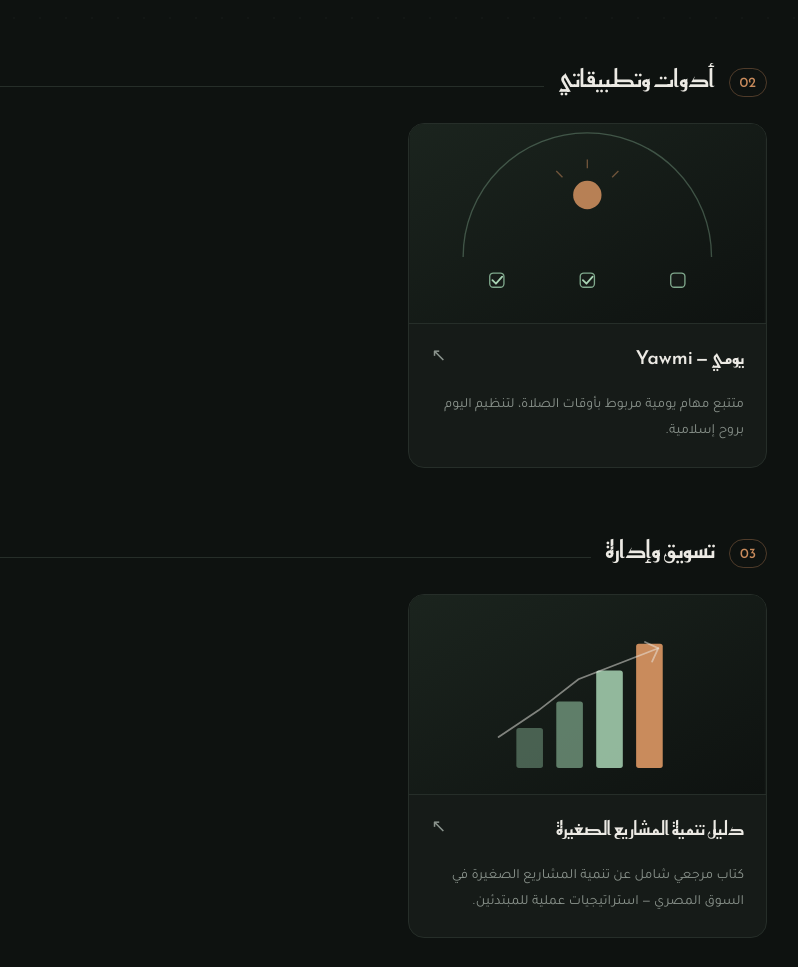
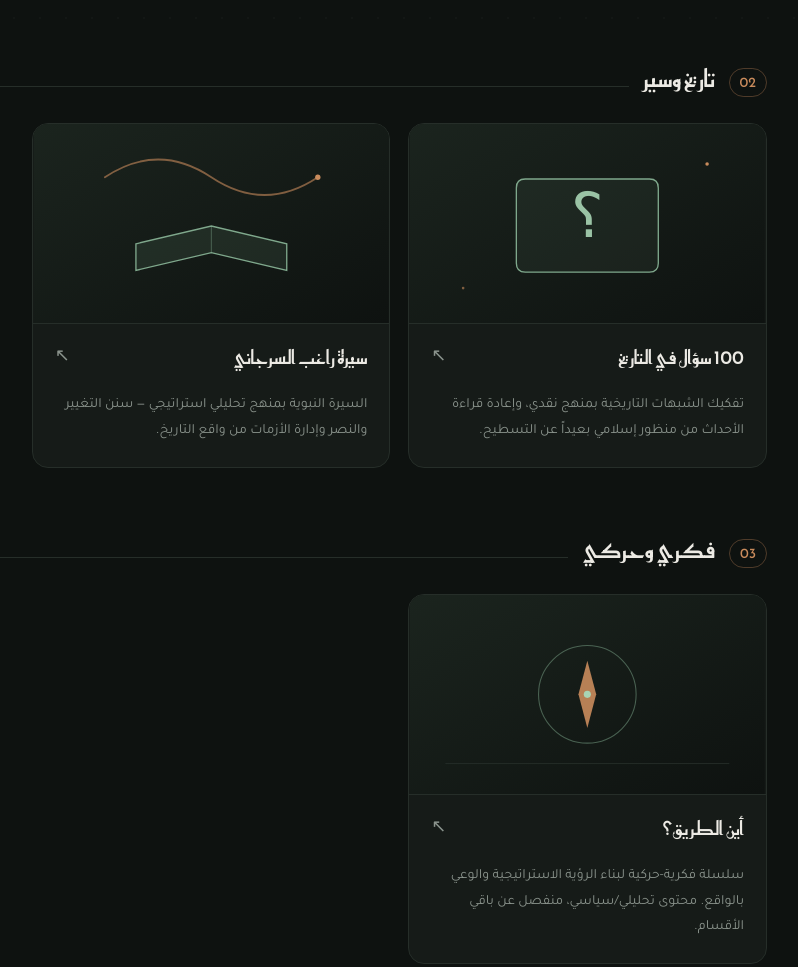
Before and after one commit to tayyibalmuslim-tech/tanzem, a plain HTML site: page gallery.html in a window 1280 px wide. Shown: the part 763-1730 px from the top of the page, without its empty margins (429-1227 px from the left). Drawn offline with Linux system fonts and the light colour scheme.

Commit message:
Update gallery.html

```diff
--- a/gallery.html
+++ b/gallery.html
@@ -25,8 +25,6 @@
     font-family: 'Tajawal', sans-serif;
     min-height:100vh;
   }
-
-  /* subtle grain/texture background */
   body::before{
     content:"";
     position:fixed; inset:0;
@@ -35,90 +33,61 @@
     pointer-events:none;
     z-index:0;
   }
-
   header{
-    position:relative;
-    z-index:1;
+    position:relative; z-index:1;
     padding: 64px 24px 40px;
     text-align:center;
     border-bottom: 1px solid var(--line);
   }
   .kicker{
     font-family:'Reem Kufi', sans-serif;
-    font-size:13px;
-    letter-spacing:3px;
-    color: var(--sage);
-    text-transform:uppercase;
+    font-size:13px; letter-spacing:3px;
+    color: var(--sage); text-transform:uppercase;
     margin-bottom:14px;
   }
   h1{
     font-family:'Reem Kufi', sans-serif;
     font-weight:700;
     font-size:clamp(34px, 6vw, 56px);
-    margin:0 0 14px;
-    color: var(--ink);
+    margin:0 0 14px; color: var(--ink);
     letter-spacing: -0.5px;
   }
   .lede{
-    color: var(--ink-dim);
-    font-size:16px;
-    max-width:480px;
-    margin: 0 auto;
-    line-height:1.9;
+    color: var(--ink-dim); font-size:16px;
+    max-width:480px; margin: 0 auto; line-height:1.9;
   }
-
   main{
-    position:relative;
-    z-index:1;
-    max-width: 1160px;
-    margin: 0 auto;
+    position:relative; z-index:1;
+    max-width: 1160px; margin: 0 auto;
     padding: 56px 24px 90px;
   }
-
   .group{ margin-bottom: 64px; }
   .group:last-child{ margin-bottom:0; }
-
   .group-head{
-    display:flex;
-    align-items:baseline;
-    gap:14px;
+    display:flex; align-items:baseline; gap:14px;
     margin-bottom: 26px;
   }
   .group-num{
-    font-family:'Reem Kufi', sans-serif;
-    font-size:14px;
+    font-family:'Reem Kufi', sans-serif; font-size:14px;
     color: var(--clay);
     border:1px solid rgba(201,139,92,.35);
-    padding:3px 10px;
-    border-radius:20px;
+    padding:3px 10px; border-radius:20px;
   }
   .group-title{
     font-family:'Reem Kufi', sans-serif;
-    font-size: 24px;
-    font-weight:500;
-    color: var(--ink);
+    font-size: 24px; font-weight:500; color: var(--ink);
   }
-  .group-line{
-    flex:1;
-    height:1px;
-    background: var(--line);
-  }
-
+  .group-line{ flex:1; height:1px; background: var(--line); }
   .grid{
     display:grid;
     grid-template-columns: repeat(auto-fill, minmax(300px, 1fr));
     gap: 18px;
   }
-
   .card{
-    display:block;
-    background: var(--bg-card);
-    border: 1px solid var(--line);
-    border-radius: 16px;
-    text-decoration:none;
-    color:inherit;
-    position:relative;
-    overflow:hidden;
+    display:block; background: var(--bg-card);
+    border: 1px solid var(--line); border-radius: 16px;
+    text-decoration:none; color:inherit;
+    position:relative; overflow:hidden;
     transition: transform .22s ease, border-color .22s ease, box-shadow .22s ease;
   }
   .card:hover{
@@ -126,64 +95,33 @@
     border-color: rgba(127,168,140,.5);
     box-shadow: 0 16px 40px rgba(0,0,0,.35);
   }
-
   .card-cover{
-    width:100%;
-    aspect-ratio: 16/9;
-    display:block;
-    border-bottom: 1px solid var(--line);
-    background: var(--bg-card);
+    width:100%; aspect-ratio: 16/9; display:block;
+    border-bottom: 1px solid var(--line); background: var(--bg-card);
   }
   .card-cover svg{ width:100%; height:100%; display:block; }
-
-  .card-body{
-    padding: 20px 22px 22px;
-  }
-
+  .card-body{ padding: 20px 22px 22px; }
   .card-top{
-    display:flex;
-    justify-content:space-between;
-    align-items:flex-start;
+    display:flex; justify-content:space-between; align-items:flex-start;
     margin-bottom:10px;
   }
   .card-arrow{
-    color: var(--ink-dim);
-    font-size:18px;
+    color: var(--ink-dim); font-size:18px;
     transition: transform .22s ease, color .22s ease;
-    flex-shrink:0;
-    margin-right: 10px;
+    flex-shrink:0; margin-right: 10px;
   }
-  .card:hover .card-arrow{
-    transform: translateX(-4px);
-    color: var(--sage-bright);
+  .card:hover .card-arrow{ transform: translateX(-4px); color: var(--sage-bright); }
+  .card-title{
+    font-family:'Reem Kufi', sans-serif; font-size:19px;
+    font-weight:500; color: var(--ink); margin: 0 0 10px; line-height:1.5;
   }
-
-  .card-title{
-    font-family:'Reem Kufi', sans-serif;
-    font-size:19px;
-    font-weight:500;
-    color: var(--ink);
-    margin: 0 0 10px;
-    line-height:1.5;
-  }
-  .card-desc{
-    font-size:14px;
-    color: var(--ink-dim);
-    line-height:1.85;
-    margin:0;
-  }
-
+  .card-desc{ font-size:14px; color: var(--ink-dim); line-height:1.85; margin:0; }
   footer{
-    position:relative;
-    z-index:1;
-    text-align:center;
-    padding: 30px 24px 50px;
-    color: var(--ink-dim);
-    font-size:13px;
-    border-top:1px solid var(--line);
+    position:relative; z-index:1; text-align:center;
+    padding: 30px 24px 50px; color: var(--ink-dim);
+    font-size:13px; border-top:1px solid var(--line);
   }
   footer b{ color: var(--sage-bright); }
-
   @media (max-width:520px){
     header{ padding:48px 20px 32px; }
     main{ padding:40px 18px 70px; }
@@ -223,7 +161,6 @@
               <line x1="0" y1="30" x2="400" y2="30"/>
               <line x1="0" y1="195" x2="400" y2="195"/>
             </g>
-            <!-- five open-book pillars representing five subjects -->
             <g transform="translate(200,112)">
               <g stroke="#A8D4B4" stroke-width="2" fill="none" stroke-linecap="round">
                 <path d="M-90,20 L-90,-25 Q-90,-32 -83,-30 L-55,-20 L-55,25 Z" fill="rgba(127,168,140,.08)"/>
@@ -261,7 +198,6 @@
             </defs>
             <rect width="400" height="225" fill="url(#g2)"/>
             <circle cx="200" cy="112" r="70" fill="url(#glow2)"/>
-            <!-- concentric rings representing purity of intention, centered heart -->
             <g transform="translate(200,112)" fill="none" stroke="#7FA88C" stroke-width="1.2" opacity="0.55">
               <circle r="55"/>
               <circle r="38"/>
@@ -289,7 +225,6 @@
               </linearGradient>
             </defs>
             <rect width="400" height="225" fill="url(#g3)"/>
-            <!-- crescent moon + soft horizontal lines representing recitation/verses -->
             <path d="M255,60 A50,50 0 1 0 255,165 A38,38 0 1 1 255,60 Z" fill="#A8D4B4" opacity="0.9"/>
             <g stroke="#7FA88C" stroke-width="2" stroke-linecap="round" opacity="0.55">
               <line x1="60" y1="95" x2="150" y2="95"/>
@@ -316,6 +251,110 @@
   <div class="group">
     <div class="group-head">
       <span class="group-num">02</span>
+      <span class="group-title">تاريخ وسير</span>
+      <span class="group-line"></span>
+    </div>
+    <div class="grid">
+
+      <a class="card" href="https://tayyibalmuslim-tech.github.io/100_questions_history_improved/" target="_blank" rel="noopener">
+        <div class="card-cover">
+          <svg viewBox="0 0 400 225" xmlns="http://www.w3.org/2000/svg">
+            <defs>
+              <linearGradient id="g6" x1="0" y1="0" x2="1" y2="1">
+                <stop offset="0%" stop-color="#1B241E"/>
+                <stop offset="100%" stop-color="#0E1210"/>
+              </linearGradient>
+            </defs>
+            <rect width="400" height="225" fill="url(#g6)"/>
+            <g transform="translate(200,112)">
+              <path d="M-70,-50 L70,-50 Q80,-50 80,-40 L80,45 Q80,55 70,55 L-70,55 Q-80,55 -80,45 L-80,-40 Q-80,-50 -70,-50 Z"
+                    fill="rgba(127,168,140,.08)" stroke="#7FA88C" stroke-width="1.5"/>
+              <text x="0" y="15" text-anchor="middle" font-family="Georgia, serif" font-size="70" fill="#A8D4B4" opacity="0.9">؟</text>
+            </g>
+            <circle cx="335" cy="45" r="2" fill="#C98B5C"/>
+            <circle cx="60" cy="185" r="1.5" fill="#C98B5C" opacity="0.6"/>
+          </svg>
+        </div>
+        <div class="card-body">
+        <div class="card-top">
+          <h3 class="card-title">100 سؤال في التاريخ</h3>
+          <div class="card-arrow">↖</div>
+        </div>
+        <p class="card-desc">تفكيك الشبهات التاريخية بمنهج نقدي، وإعادة قراءة الأحداث من منظور إسلامي بعيداً عن التسطيح.</p>
+        </div>
+      </a>
+
+      <a class="card" href="https://tayyibalmuslim-tech.github.io/SERA/" target="_blank" rel="noopener">
+        <div class="card-cover">
+          <svg viewBox="0 0 400 225" xmlns="http://www.w3.org/2000/svg">
+            <defs>
+              <linearGradient id="g7" x1="0" y1="0" x2="1" y2="1">
+                <stop offset="0%" stop-color="#1B241E"/>
+                <stop offset="100%" stop-color="#0E1210"/>
+              </linearGradient>
+            </defs>
+            <rect width="400" height="225" fill="url(#g7)"/>
+            <g transform="translate(200,120)">
+              <path d="M-85,15 L0,-5 L85,15 L85,45 L0,25 L-85,45 Z" fill="rgba(127,168,140,.12)" stroke="#7FA88C" stroke-width="1.5"/>
+              <line x1="0" y1="-5" x2="0" y2="25" stroke="#7FA88C" stroke-width="1" opacity="0.5"/>
+            </g>
+            <path d="M80,60 Q140,20 200,60 T320,60" fill="none" stroke="#C98B5C" stroke-width="2" stroke-linecap="round" opacity="0.6"/>
+            <circle cx="320" cy="60" r="3" fill="#C98B5C"/>
+          </svg>
+        </div>
+        <div class="card-body">
+        <div class="card-top">
+          <h3 class="card-title">سيرة راغب السرجاني</h3>
+          <div class="card-arrow">↖</div>
+        </div>
+        <p class="card-desc">السيرة النبوية بمنهج تحليلي استراتيجي — سنن التغيير والنصر وإدارة الأزمات من واقع التاريخ.</p>
+        </div>
+      </a>
+
+    </div>
+  </div>
+
+  <div class="group">
+    <div class="group-head">
+      <span class="group-num">03</span>
+      <span class="group-title">فكري وحركي</span>
+      <span class="group-line"></span>
+    </div>
+    <div class="grid">
+
+      <a class="card" href="https://tayyibalmuslim-tech.github.io/AIN/steps/00-%D8%A7%D9%84%D9%85%D9%82%D8%AF%D9%85%D8%A9.html" target="_blank" rel="noopener">
+        <div class="card-cover">
+          <svg viewBox="0 0 400 225" xmlns="http://www.w3.org/2000/svg">
+            <defs>
+              <linearGradient id="g8" x1="0" y1="0" x2="1" y2="1">
+                <stop offset="0%" stop-color="#1B241E"/>
+                <stop offset="100%" stop-color="#0E1210"/>
+              </linearGradient>
+            </defs>
+            <rect width="400" height="225" fill="url(#g8)"/>
+            <g transform="translate(200,112)">
+              <circle r="55" fill="none" stroke="#7FA88C" stroke-width="1.2" opacity="0.5"/>
+              <path d="M0,-38 L10,0 L0,38 L-10,0 Z" fill="#C98B5C" opacity="0.9"/>
+              <circle r="4" fill="#A8D4B4"/>
+            </g>
+            <path d="M40,190 L360,190" stroke="#262E29" stroke-width="1"/>
+          </svg>
+        </div>
+        <div class="card-body">
+        <div class="card-top">
+          <h3 class="card-title">أين الطريق؟</h3>
+          <div class="card-arrow">↖</div>
+        </div>
+        <p class="card-desc">سلسلة فكرية-حركية لبناء الرؤية الاستراتيجية والوعي بالواقع. محتوى تحليلي/سياسي، منفصل عن باقي الأقسام.</p>
+        </div>
+      </a>
+
+    </div>
+  </div>
+
+  <div class="group">
+    <div class="group-head">
+      <span class="group-num">04</span>
       <span class="group-title">أدوات وتطبيقاتي</span>
       <span class="group-line"></span>
     </div>
@@ -331,7 +370,6 @@
               </linearGradient>
             </defs>
             <rect width="400" height="225" fill="url(#g4)"/>
-            <!-- sun arc rising over checklist ticks, representing daily prayer-time schedule -->
             <path d="M60,150 A140,140 0 0 1 340,150" fill="none" stroke="#7FA88C" stroke-width="1.5" opacity="0.4"/>
             <circle cx="200" cy="80" r="16" fill="#C98B5C" opacity="0.9"/>
             <g stroke="#C98B5C" stroke-width="1.5" opacity="0.5">
@@ -364,7 +402,7 @@
 
   <div class="group">
     <div class="group-head">
-      <span class="group-num">03</span>
+      <span class="group-num">05</span>
       <span class="group-title">تسويق وإدارة</span>
       <span class="group-line"></span>
     </div>
@@ -380,7 +418,6 @@
               </linearGradient>
             </defs>
             <rect width="400" height="225" fill="url(#g5)"/>
-            <!-- rising growth bars -->
             <g transform="translate(120,0)">
               <rect x="0" y="150" width="30" height="45" rx="3" fill="#7FA88C" opacity="0.5"/>
               <rect x="45" y="120" width="30" height="75" rx="3" fill="#7FA88C" opacity="0.7"/>
```
